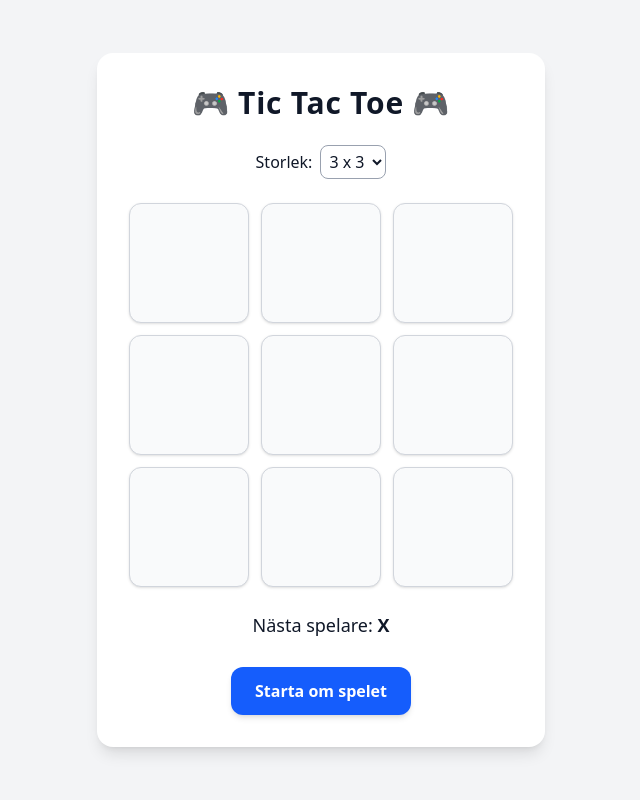
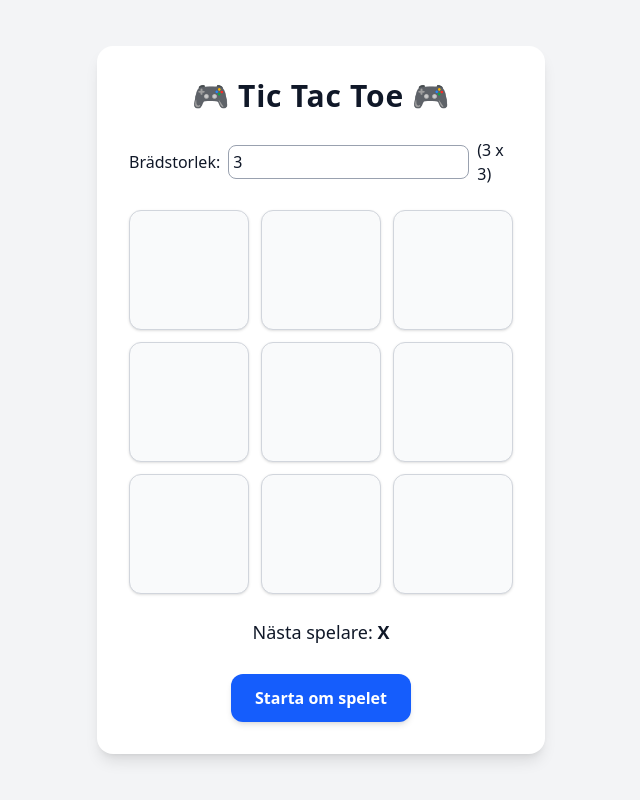
Before and after one commit to JoseRaul-TR/TypeScript-I-React-Tic-Tac-Toe, a React (Vite) app: page / in a window 1280 px wide. Shown: the whole page, without its empty margins (319-959 px from the left). Built offline with nearby package versions, Linux system fonts and the light colour scheme.

Commit message:
Full customizable board

```diff
--- a/src/components/TicTacToeGame.tsx
+++ b/src/components/TicTacToeGame.tsx
@@ -4,7 +4,9 @@ import { useState } from "react";
 
 export default function TicTacToeGame() {
   const [boardSize, setBoardSize] = useState<number>(3); // Default board 3x3
-  const [board, setBoard] = useState<Cell[]>(Array(boardSize * boardSize).fill(null));
+  const [board, setBoard] = useState<Cell[]>(
+    Array(boardSize * boardSize).fill(null)
+  );
   const [currentPlayer, setCurrentPlayer] = useState<Player>("X");
   const [winner, setWinner] = useState<Player | null>(null);
   const [isDraw, setIsDraw] = useState(false);
@@ -44,24 +46,21 @@ export default function TicTacToeGame() {
         <h1 className="text-center text-3xl font-extrabold tracking-wide">
           🎮 Tic Tac Toe 🎮
         </h1>
+
         {/* Board Size Selector */}
         <div className="flex gap-2 items-center">
           <label htmlFor="boardSize" className="font-medium">
-            Storlek:
+            Brädstorlek:
           </label>
-          <select
+          <input
             id="boardSize"
             value={boardSize}
             onChange={(e) => resetGame(Number(e.target.value))}
             className="border border-gray-400 rounded-lg p-1"
-          >
-            {[3, 4, 5, 6].map((size) => (
-              <option key={size} value={size}>
-                {size} x {size}
-              </option>
-            ))}
-          </select>
+          />
+          ({boardSize} x {boardSize})
         </div>
+
         {/* Board */}
         <div
           className="grid gap-3 w-full"
@@ -74,12 +73,17 @@ export default function TicTacToeGame() {
             <button
               key={index}
               onClick={() => handleClick(index)}
-              className="aspect-square text-4xl font-bold border border-gray-300 flex items-center justify-center bg-gray-50 hover:bg-gray-200 hover:cursor-pointer rounded-xl shadow-sm transition-all transform hover:scale-105 active:scale-95 duration-200"
+              className="aspect-square font-bold border border-gray-300 flex items-center justify-center
+              bg-gray-50 hover:bg-gray-200 hover:cursor-pointer
+              rounded-xl shadow-sm transition-all transform hover:scale-105 active:scale-95 duration-200"
             >
-              {cell}
+              <span className="text-[clamp(1rem,4vw,3rem)] leading-none">
+                {cell ?? ""}
+              </span>
             </button>
           ))}
         </div>
+
         {/* Status */}
         <div className="text-center text-lg font-medium min-h-8">
           {winner && (
@@ -99,6 +103,7 @@ export default function TicTacToeGame() {
             </p>
           )}
         </div>
+
         {/* Reset Button */}
         <button
           onClick={() => resetGame()}
```
